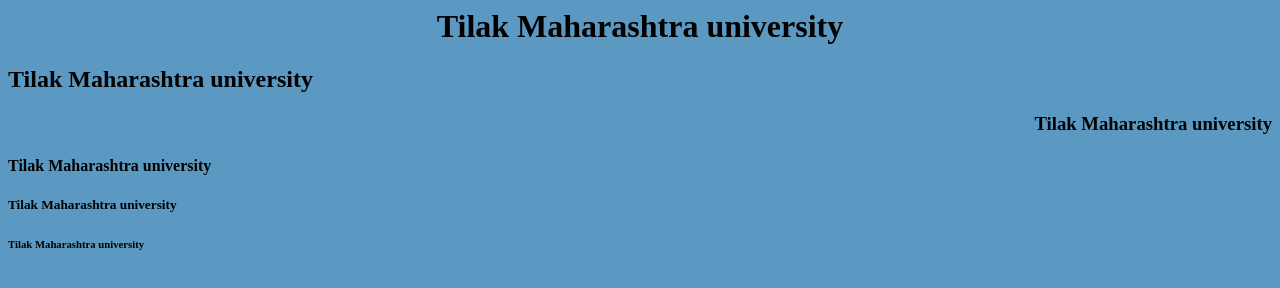
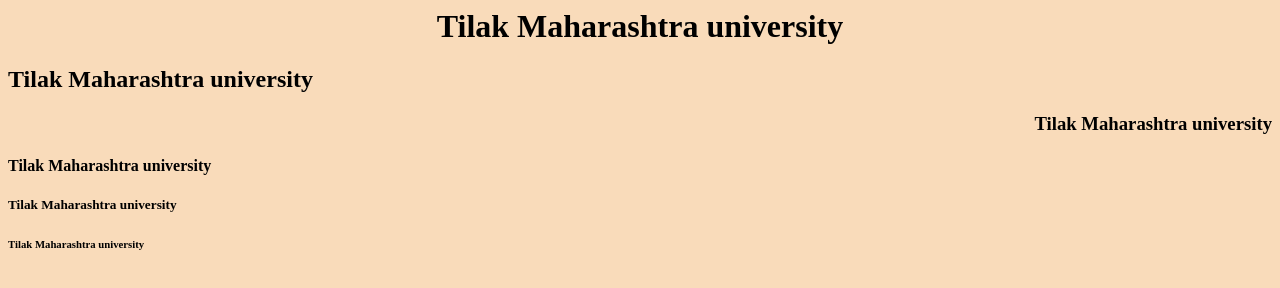
Before and after one commit to Bhargav3131/html-ses1, a plain HTML site: page index.html in a window 1280 px wide. Drawn offline with Linux system fonts and the light colour scheme.

Commit message:
Update index.html

```diff
--- a/index.html
+++ b/index.html
@@ -2,7 +2,7 @@
 <head>
 <title>my first html page</title>
 </head>
-<body bgcolor=5B99C2>
+<body bgcolor="F9DBBA">
 <h1 align="center">Tilak Maharashtra university</h1>
 <h2 align="left">Tilak Maharashtra university</h2>
 <h3 align="right">Tilak Maharashtra university</h3>
```
